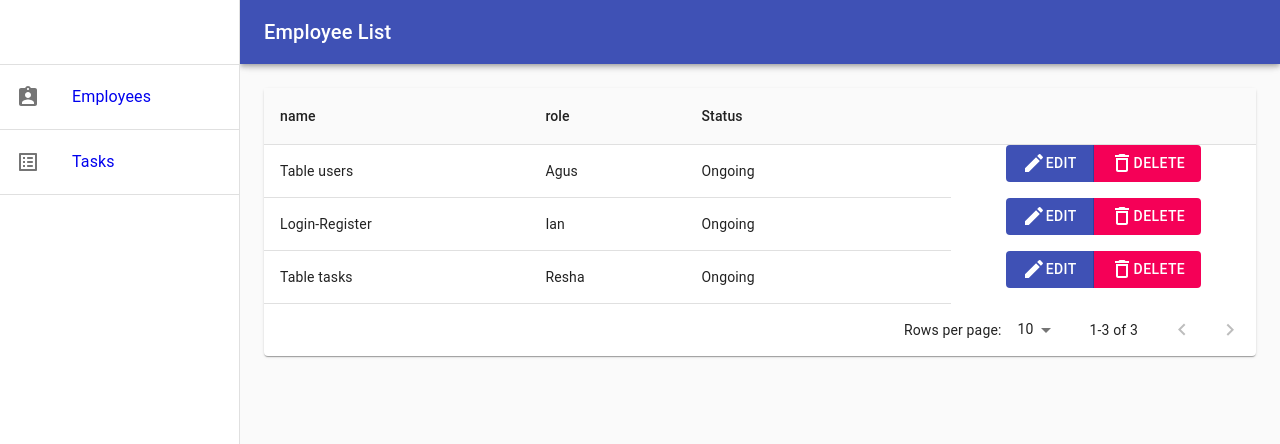
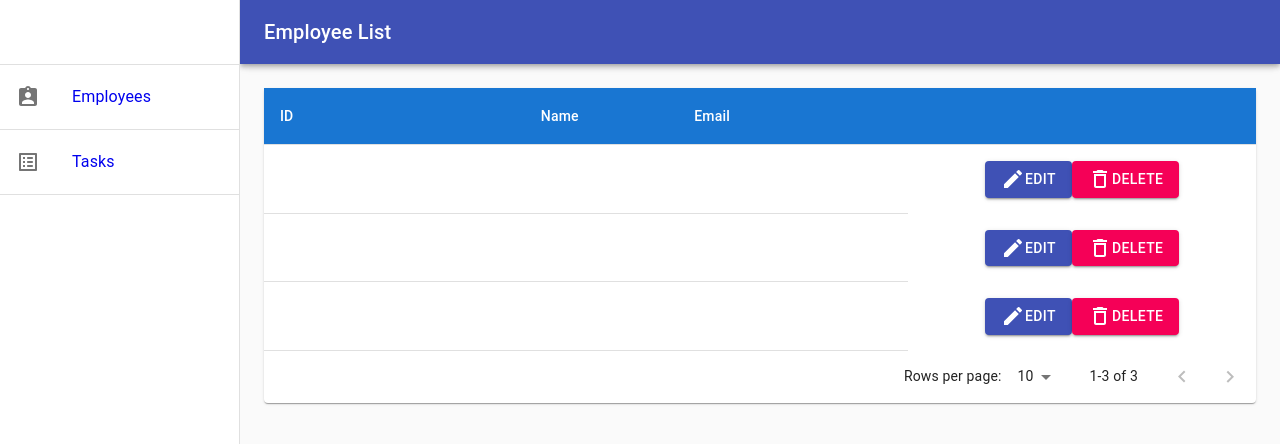
Before and after one commit to Task-Manage/front-end, a React (Create React App) app: page /admin/employees in a window 1280 px wide. Shown: the top 444 px of the page. Built offline with nearby package versions, Linux system fonts and the light colour scheme.

Commit message:
add table head mapping to user + task

```diff
--- a/src/App.js
+++ b/src/App.js
@@ -9,16 +9,43 @@ import AlertDelete from "./Components/AlertDelete/AlertDelete";
 import ModalEdit from "./Components/ModalEdit/ModalEdit";
 import ModalAdd from "./Components/ModalAdd/ModalAdd";
 import AdminPage from "./Pages/AdminPage/AdminPage";
-import TableUser from "./Components/TableUser/TableUser";
+// import TableUser from "./Components/TableUser/TableUser";
 
 function App() {
   const alertDelete = <AlertDelete />;
   const modalEdit = <ModalEdit />;
+  const taskHead = [
+    { id: "task", label: "Task", minWidth: 170 },
+    { id: "pic", label: "PIC", minWidth: 100 },
+    {
+      id: "status",
+      label: "Status",
+      align: "center",
+      minWidth: 170,
+    },
+  ];
   const tableTaskAdmin = (
-    <TableComponent modalEdit={modalEdit} alertDelete={alertDelete} />
+    <TableComponent
+      modalEdit={modalEdit}
+      alertDelete={alertDelete}
+      columns={taskHead}
+    />
   );
-  const tableTaskUser = <TableComponent modalEdit={modalEdit} />;
-  const tableEmployeeAdmin = <TableUser />;
+  const employeeHead = [
+    { id: "id", label: "ID", minWidth: 170 },
+    { id: "name", label: "Name", minWidth: 100 },
+    { id: "email", label: "Email", minWidth: 150 },
+  ];
+  const tableTaskUser = (
+    <TableComponent modalEdit={modalEdit} columns={taskHead} />
+  );
+  const tableEmployeeAdmin = (
+    <TableComponent
+      modalEdit={modalEdit}
+      alertDelete={alertDelete}
+      columns={employeeHead}
+    />
+  );
   const addButton = <ModalAdd />;
   return (
     <div className="App">
--- a/src/Components/TableComponent/TableComponent.jsx
+++ b/src/Components/TableComponent/TableComponent.jsx
@@ -21,17 +21,6 @@ const StyledTableCell = withStyles((theme) => ({
   },
 }))(TableCell);
 
-const columns = [
-  { id: "task", label: "Task", minWidth: 170 },
-  { id: "pic", label: "PIC", minWidth: 100 },
-  {
-    id: "status",
-    label: "Status",
-    align: "center",
-    minWidth: 170,
-  },
-];
-
 function createData(task, pic, status) {
   return { task, pic, status };
 }
@@ -52,6 +41,7 @@ const useStyles = makeStyles({
 });
 
 export default function TableComponent(props) {
+  const columns = props.columns;
   const classes = useStyles();
   const [page, setPage] = React.useState(0);
   const [rowsPerPage, setRowsPerPage] = React.useState(10);
```
